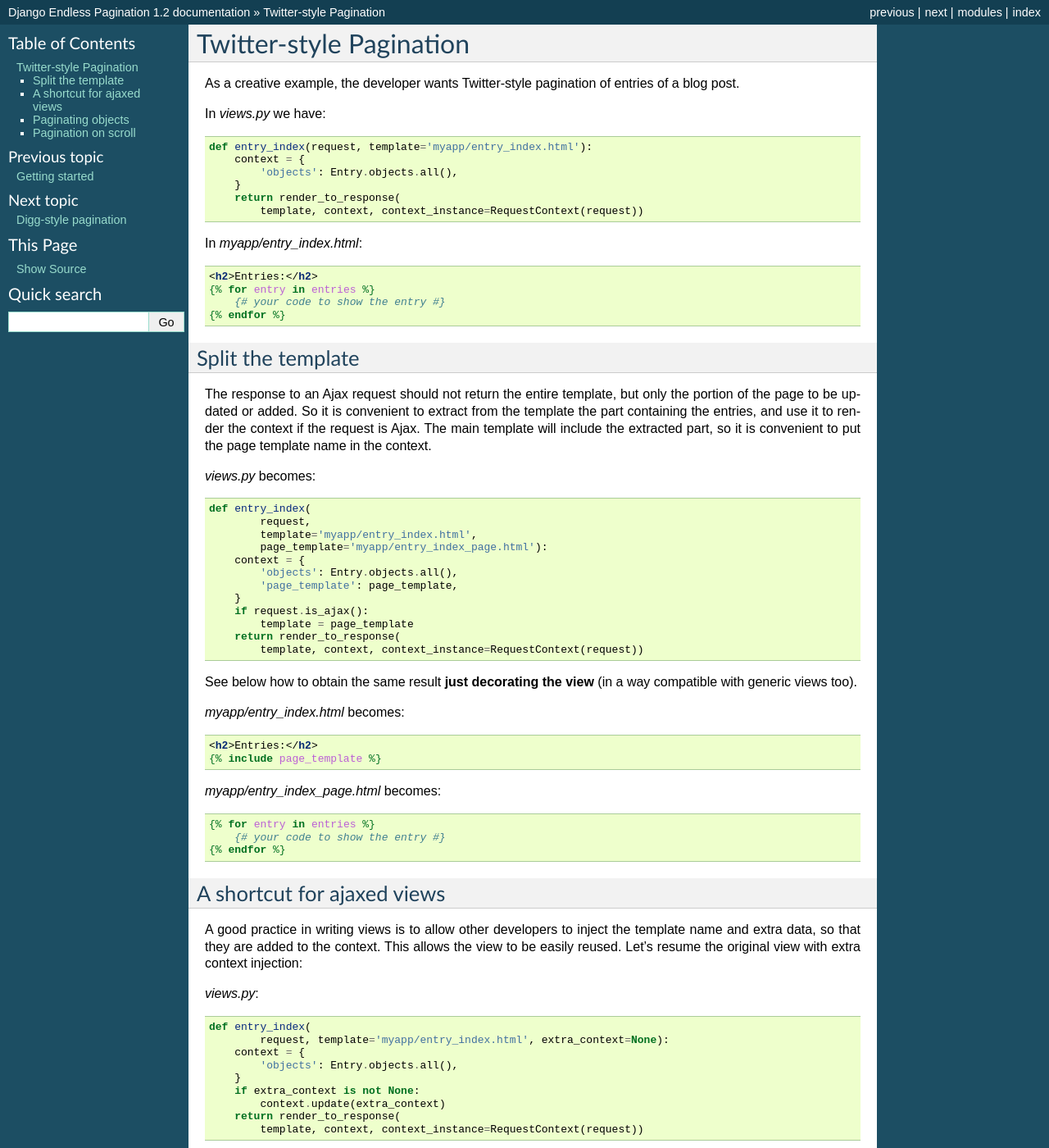
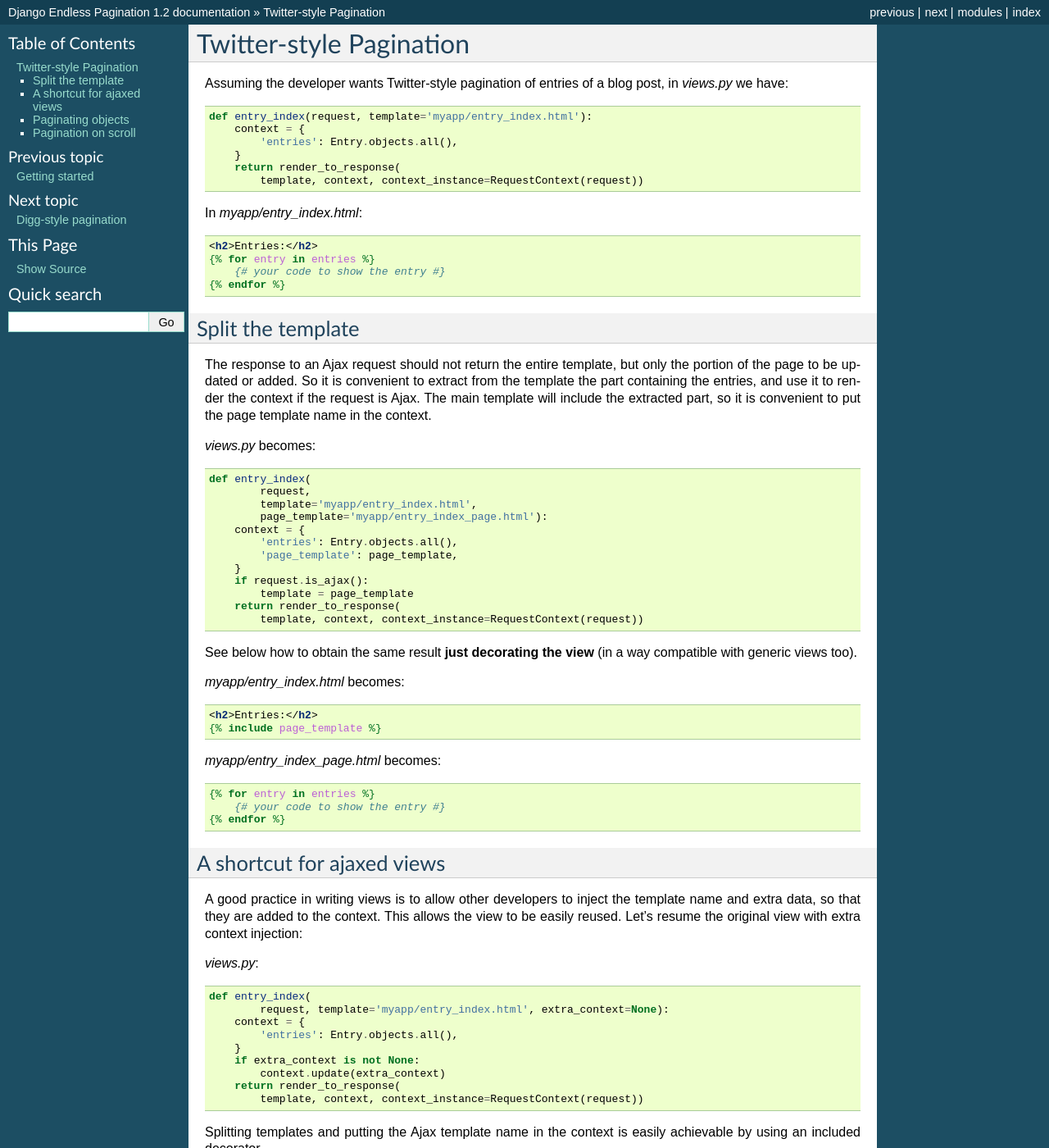
Before and after one commit to frankban/django-endless-pagination, a Sphinx documentation site: the page built from doc/twitter_pagination.rst, in a window 1280 px wide and 1400 px high. Shown: the whole window at 82% size. Built offline with Sphinx 7.4.7, drawn with Linux system fonts in a browser that asks for light colours; some of the changed text lies outside the part shown.

Commit message:
Doc fixes from pull request comments.

```diff
--- a/doc/thanks.rst
+++ b/doc/thanks.rst
@@ -7,4 +7,4 @@
 Thanks to Jannis Leidel for improving the application with some new features,
 and for contributing the German translation.
 
-.. And possibly thank NL for reviewing the documentation? :-)
+And thanks to Nicola 'tekNico' Larosa for reviewing the documentation.
--- a/doc/twitter_pagination.rst
+++ b/doc/twitter_pagination.rst
@@ -1,16 +1,12 @@
 Twitter-style Pagination
 ========================
 
-.. Che significa "creative example"?
-
-As a creative example, the developer wants Twitter-style pagination of
-entries of a blog post.
-
-In *views.py* we have::
+Assuming the developer wants Twitter-style pagination of
+entries of a blog post, in *views.py* we have::
 
     def entry_index(request, template='myapp/entry_index.html'):
         context = {
-            'objects': Entry.objects.all(),
+            'entries': Entry.objects.all(),
         }
         return render_to_response(
             template, context, context_instance=RequestContext(request))
@@ -41,7 +37,7 @@
             template='myapp/entry_index.html',
             page_template='myapp/entry_index_page.html'):
         context = {
-            'objects': Entry.objects.all(),
+            'entries': Entry.objects.all(),
             'page_template': page_template,
         }
         if request.is_ajax():
@@ -80,7 +76,7 @@
     def entry_index(
             request, template='myapp/entry_index.html', extra_context=None):
         context = {
-            'objects': Entry.objects.all(),
+            'entries': Entry.objects.all(),
         }
         if extra_context is not None:
             context.update(extra_context)
@@ -98,7 +94,7 @@
     def entry_index(
             request, template='myapp/entry_index.html', extra_context=None):
         context = {
-            'objects': Entry.objects.all(),
+            'entries': Entry.objects.all(),
         }
         if extra_context is not None:
             context.update(extra_context)
@@ -136,7 +132,7 @@
 
     {% load endless %}
 
-    {% paginate objects %}
+    {% paginate entries %}
     {% for entry in entries %}
         {# your code to show the entry #}
     {% endfor %}
```
